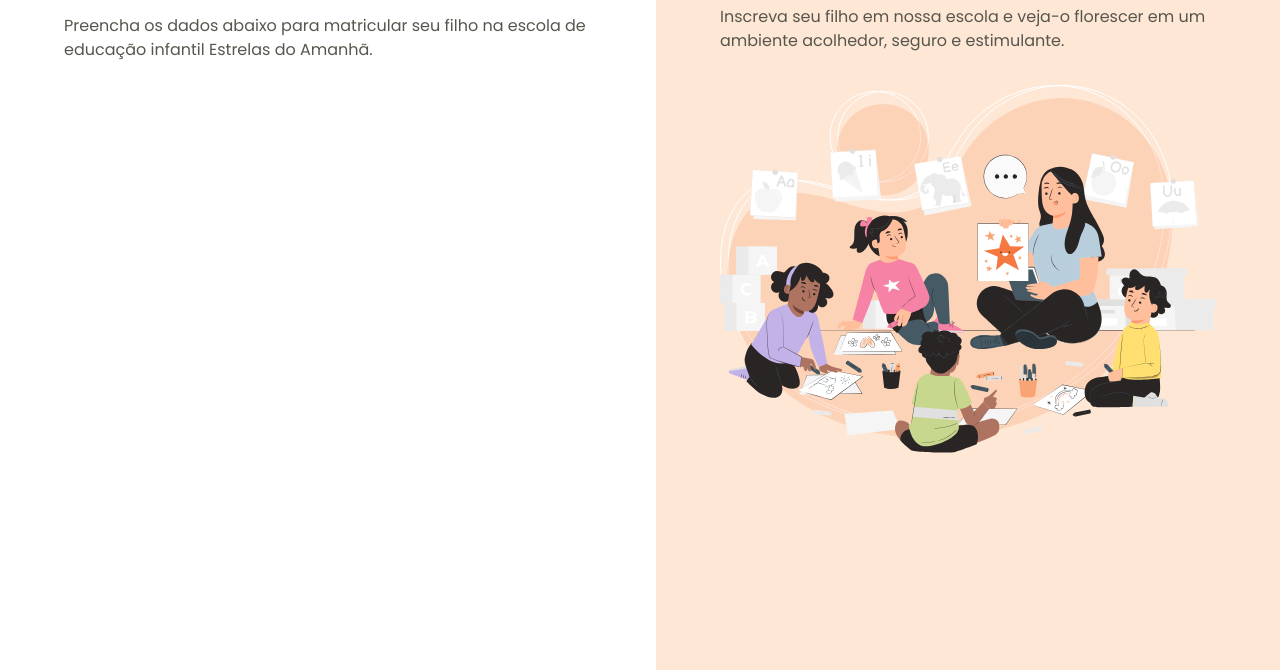
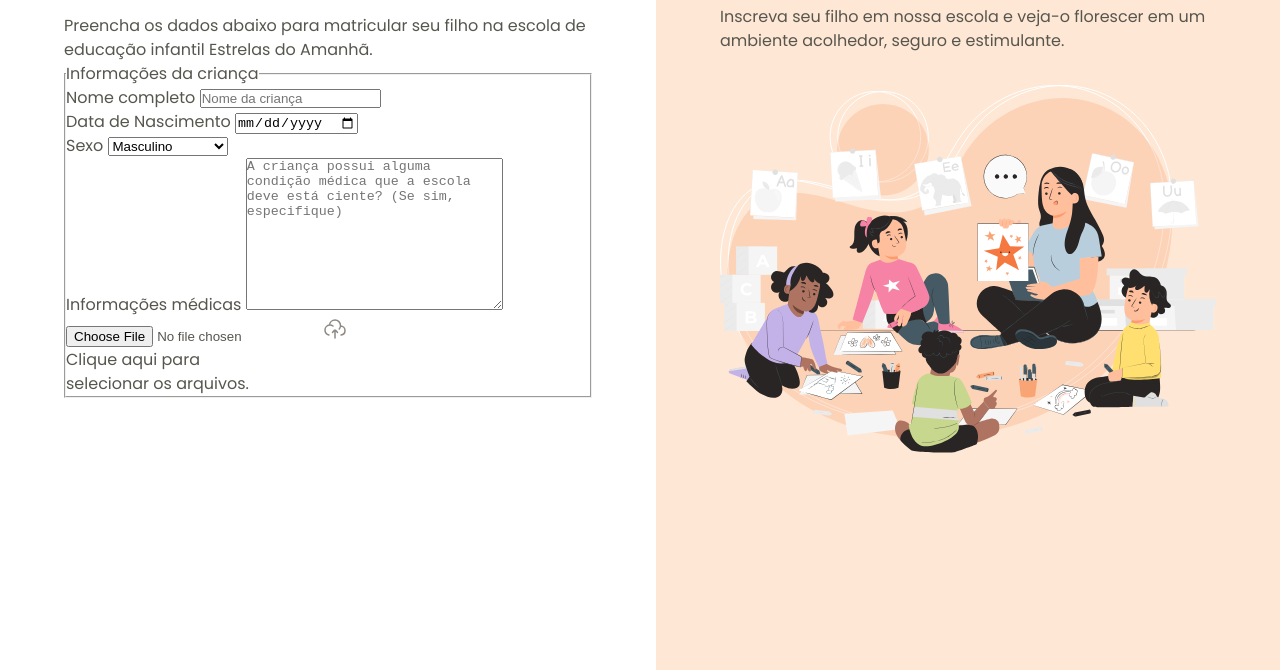
Before and after one commit to VGabrielS/formulario-de-matricula, a plain HTML site: page index.html in a window 1280 px wide. Shown: the part 130-800 px from the top of the page. Drawn offline with Linux system fonts and the light colour scheme.

Commit message:
Iniciando o formulário

```diff
--- a/index.html
+++ b/index.html
@@ -23,6 +23,57 @@
 
                 <h1>Formulário de matrícula</h1>
                 <p>Preencha os dados abaixo para matricular seu filho na escola de educação infantil Estrelas do Amanhã.</p>
+
+
+                <form method="post" enctype="multipart/form-data">
+                <fieldset class="child-info">
+                    <legend>Informações da criança</legend>
+
+                    <div class="input-wrapper">
+                        <label for="fullname" >Nome completo</label>
+                        <input
+                            id="fullname" name="fullname"
+                            type="text"
+                            placeholder="Nome da criança">
+                    </div>
+
+                    <div class="input-wrapper">
+                        <label for="birth">Data de Nascimento</label>
+                        <input type="date" id="birth" name="birth" lang="pt-br">
+                    </div>
+
+                    <div class="select-wrapper">
+                        <label for="gender">Sexo</label>
+                        <select name="gender" id="gender">
+                            <option value="male">Masculino</option>
+                            <option value="female">Feminino</option>
+                            <option value="na">Prefiro não dizer</option>
+                        </select>
+                    </div>
+
+                    <div class="textarea-wrapper">
+                        <label for="medical-info">Informações médicas</label>
+                        <textarea name="medical-info" id="medical-info"
+                        cols="30" rows="10"
+                        placeholder="A criança possui alguma condição médica que a escola deve está ciente? (Se sim, especifique) "
+                        ></textarea>
+                    </div>
+
+                    <div class="droparea-wrapper">
+                        <input type="file" id="birth-file" name="birth-file">
+                        <img src="assets/icons/cloud-upload.svg" alt="">
+                        <p>
+                            Clique aqui para <br> selecionar os arquivos.
+                        </p>
+                    </div>
+
+
+                </fieldset>
+
+                </form>
+
+
+
             </div>
         </main>
 
```
